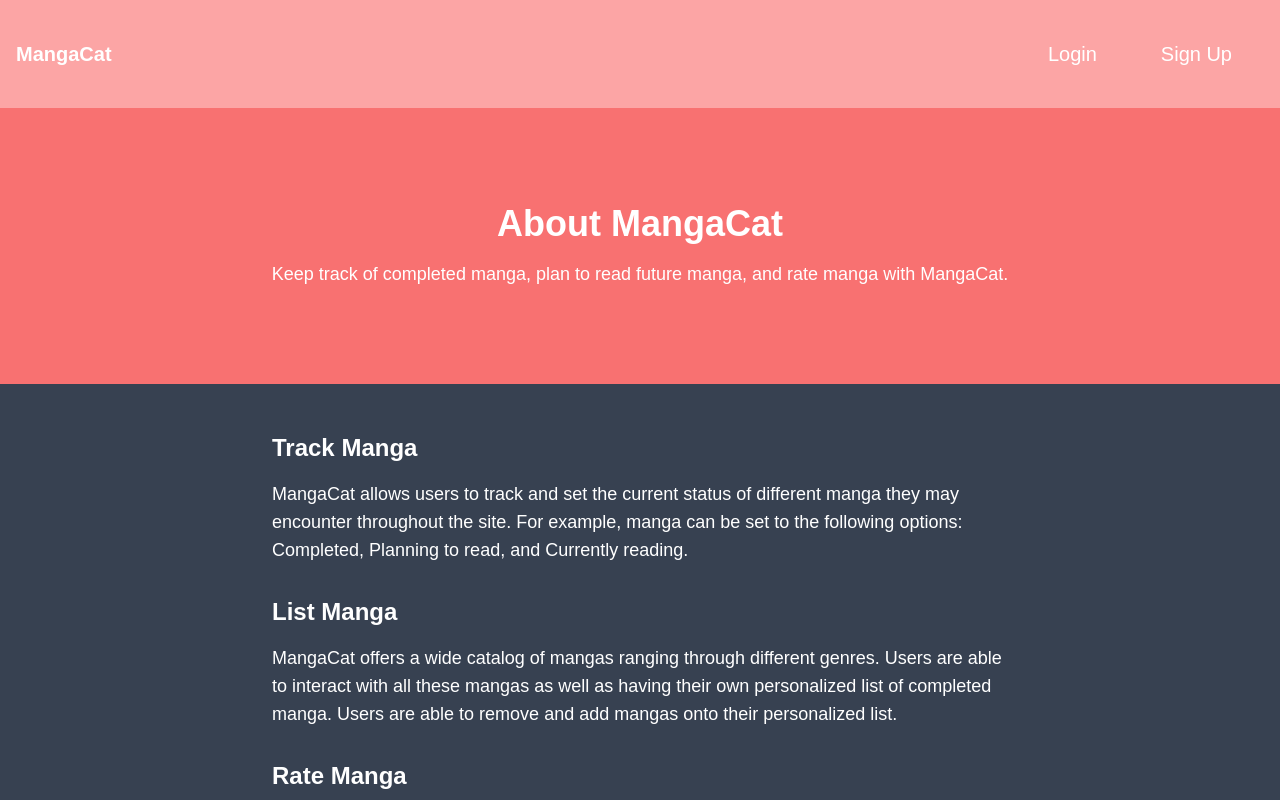
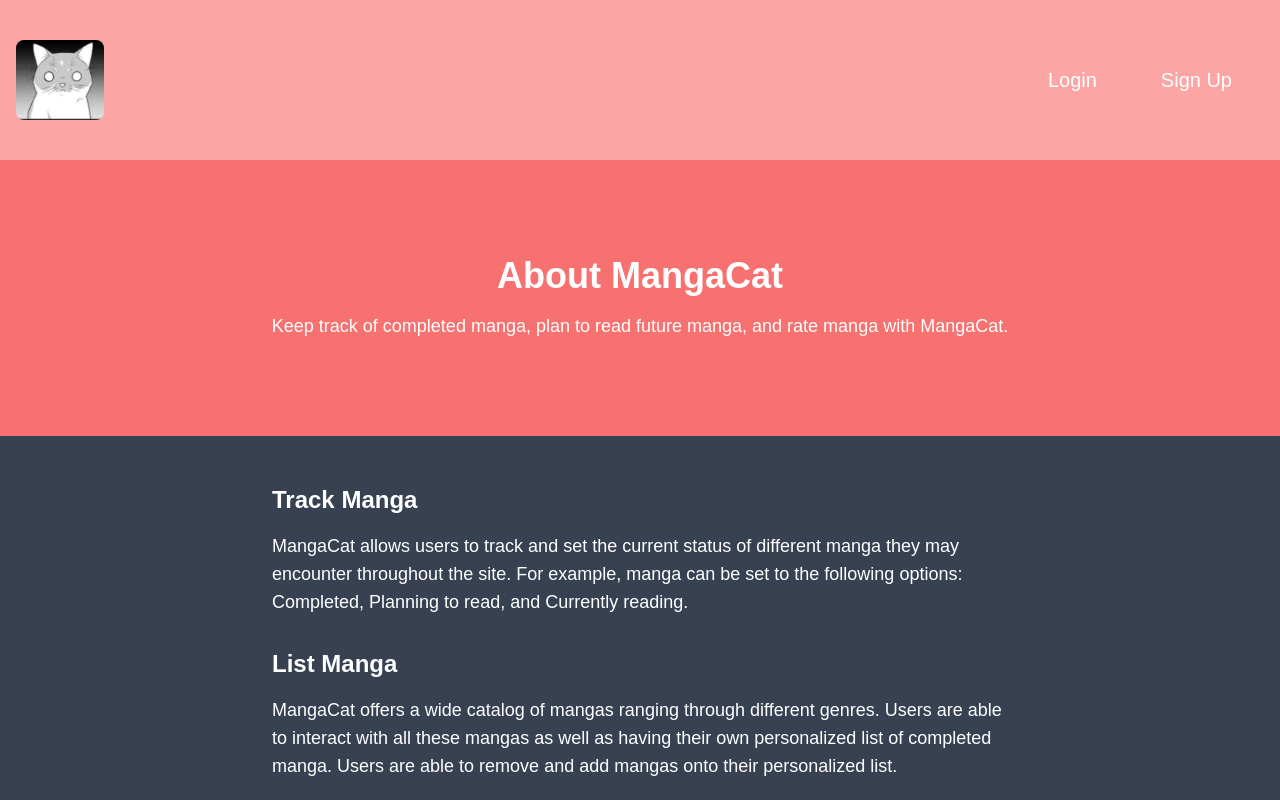
Before and after one commit to Tuthache/MangaCat, a React (Create React App) app in the folder client/: page / in a window 1280 px wide. Shown: the top 800 px of the page. Built offline with nearby package versions, Linux system fonts and the light colour scheme.

Commit message:
Changed home navigation to have picture of a Manga Cat

```diff
--- a/client/src/components/AboutNav.js
+++ b/client/src/components/AboutNav.js
@@ -4,7 +4,13 @@ const AboutNav = () => {
   return (
     <nav className="flex justify-between items-center bg-red-300 text-white p-4 py-10">
       <div className="text-xl font-bold">
-        <a href="/">MangaCat</a>
+        <a href="/">
+          <img
+            src={require("../img/Cat.PNG")}
+            alt="MangaCat"
+            className="w-30 h-20 rounded-lg"
+          ></img>
+        </a>
       </div>
       <div>
         <a href="/login" className="mx-8 text-xl hover:text-gray-400">
--- a/client/src/components/DefaultNav.js
+++ b/client/src/components/DefaultNav.js
@@ -4,7 +4,13 @@ const DefaultNav = () => {
   return (
     <nav className="flex justify-between items-center bg-red-300 text-white p-4 py-10">
       <div className="text-xl font-bold">
-        <a href="/home">MangaCat</a>
+        <a href="/home">
+          <img
+            src={require("../img/Cat.PNG")}
+            alt="MangaCat"
+            className="w-30 h-20 rounded-lg"
+          ></img>
+        </a>
       </div>
       <div>
         <a href="/recommendation" className="mx-8 text-xl hover:text-gray-400">
```
Also changed, not shown: client/src/img/Cat.PNG (added).
